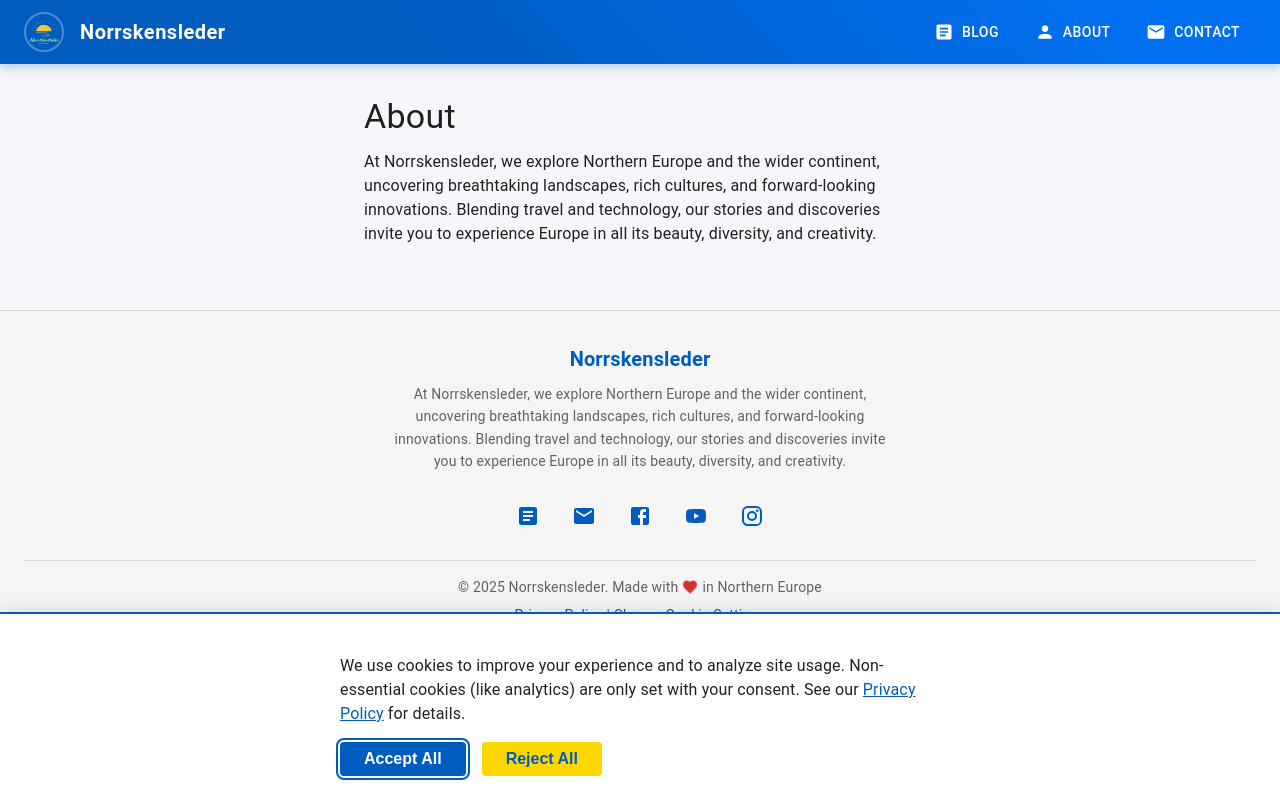
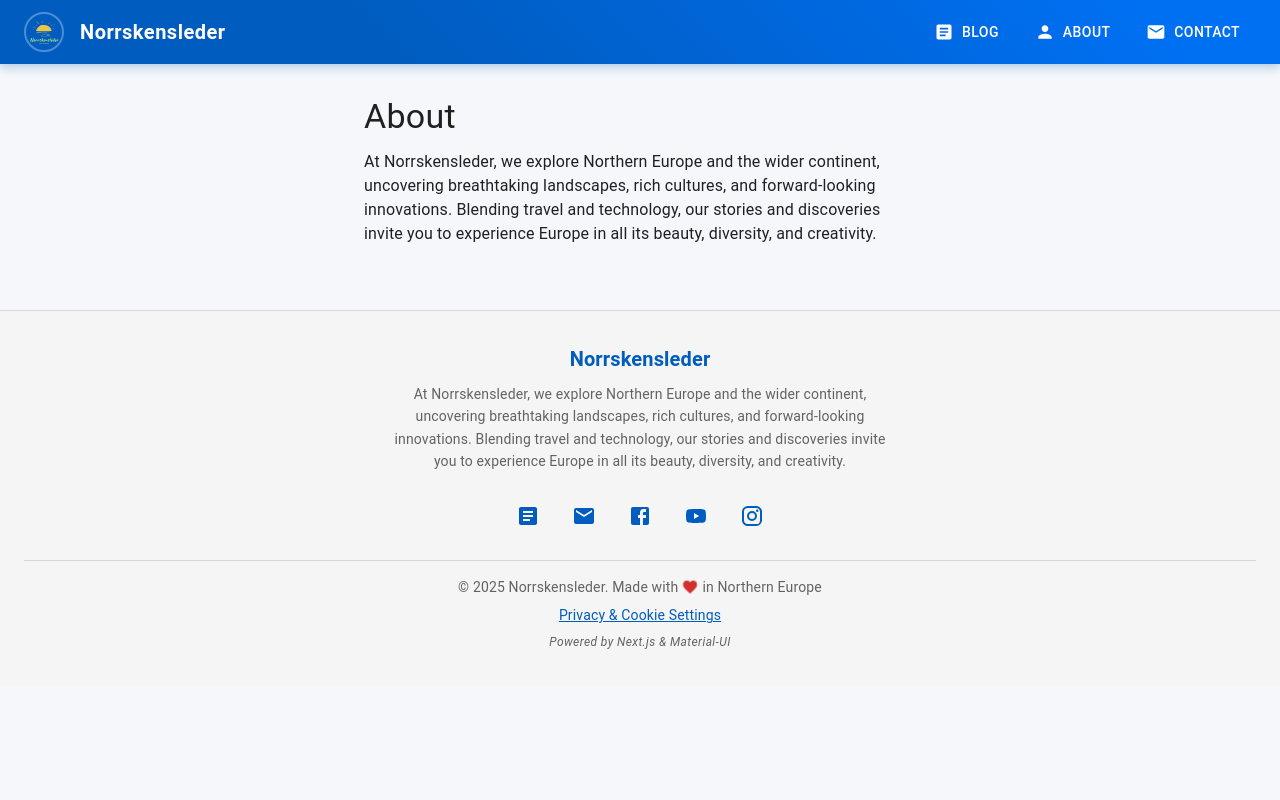
Before and after one commit to norrskensleder/norrskensleder.github.io, a Next.js app: page /about in a window 1280 px wide. Built offline with nearby package versions, Linux system fonts and the light colour scheme.

Commit message:
Remove custom consent

```diff
--- a/components/Footer.js
+++ b/components/Footer.js
@@ -9,16 +9,9 @@ import {
   YouTube,
   Instagram
 } from '@mui/icons-material';
-import { resetCookieConsent } from './CookieConsent';
 
 export default function Footer() {
   const currentYear = new Date().getFullYear();
-
-  function handleResetConsent(e) {
-    e.preventDefault();
-    resetCookieConsent();
-    window.location.reload();
-  }
 
   return (
     <Box
@@ -163,9 +156,13 @@ export default function Footer() {
 
           {/* Cookie and Privacy Policy Links */}
           <Typography variant="body2" color="text.secondary" sx={{ mt: 1 }}>
-            <MuiLink href="/privacy-policy" target="_blank" rel="noopener" underline="hover">Privacy Policy</MuiLink>
-            &nbsp;|&nbsp;
-            <MuiLink href="#" onClick={handleResetConsent} underline="hover">Change Cookie Settings</MuiLink>
+            <a
+              href="#"
+              onClick={() => window.googlefc?.callbackQueue?.push(window.googlefc?.showRevocationMessage)}
+              style={{ textDecoration: 'underline', color: '#005cbf' }}
+            >
+              Privacy & Cookie Settings
+            </a>
           </Typography>
 
           {/* Additional Info */}
--- a/components/SEO.js
+++ b/components/SEO.js
@@ -1,7 +1,7 @@
 // Comprehensive SEO component with meta tags, Open Graph, and structured data
 import Head from 'next/head';
 import { useRouter } from 'next/router';
-import { getCookieConsent } from './CookieConsent';
+import Script from 'next/script';
 
 const SEO = ({
   title = 'Norrskensleder - Adventures in Northern Europe',
@@ -83,9 +83,6 @@ const SEO = ({
   } : null;
 
   const finalStructuredData = structuredData || articleStructuredData || defaultStructuredData;
-
-  // Consent status for cookies (e.g., for AdSense)
-  const consent = typeof window !== 'undefined' ? getCookieConsent() : null;
 
   return (
     <Head>
@@ -191,14 +188,13 @@ const SEO = ({
       {/* Social Media Profile Links */}
       <link rel="me" href="https://github.com/norrskensleder" />
 
-      {/* AdSense script: only load if consent is accepted */}
-      {consent === 'accepted' && (
-        <script
-          async
-          src="https://pagead2.googlesyndication.com/pagead/js/adsbygoogle.js?client=ca-pub-3305345510108069"
-          crossOrigin="anonymous"
-        />
-      )}
+      {/* AdSense script */}
+      <Script
+        async
+        src="https://pagead2.googlesyndication.com/pagead/js/adsbygoogle.js?client=ca-pub-3305345510108069"
+        crossOrigin="anonymous"
+        strategy="afterInteractive"
+      />
     </Head>
   );
 };
--- a/components/ScriptLoader.js
+++ b/components/ScriptLoader.js
@@ -1,5 +1,4 @@
 import { useEffect } from 'react';
-import { getCookieConsent } from './CookieConsent';
 
 const SCRIPTS = [
   {
@@ -21,7 +20,6 @@ const SCRIPTS = [
 
 export default function ScriptLoader() {
   useEffect(() => {
-    if (getCookieConsent() === 'accepted') {
     SCRIPTS.forEach(script => {
       if (!document.getElementById(script.id)) {
         const s = document.createElement('script');
@@ -32,7 +30,6 @@ export default function ScriptLoader() {
         s.onload = script.inject;
       }
     });
-    }
   }, []);
   return null;
 }
--- a/package.json
+++ b/package.json
@@ -14,7 +14,6 @@
     "@mui/material": "^7.3.1",
     "firebase": "^12.0.0",
     "gray-matter": "^4.0.3",
-    "js-cookie": "^3.0.5",
     "marked": "^9.1.2",
     "next": "^15.4.5",
     "react": "^18.2.0",
--- a/pages/_app.js
+++ b/pages/_app.js
@@ -7,7 +7,6 @@ import { LoadingProvider } from '../components/GlobalLoading';
 import { SkipToMain } from '../components/Accessibility';
 import SEO from '../components/SEO';
 import { useRouter } from 'next/router';
-import CookieConsent, { getCookieConsent } from '../components/CookieConsent';
 import ScriptLoader from '../components/ScriptLoader';
 
 const theme = createTheme({
@@ -91,7 +90,6 @@ const theme = createTheme({
 export default function MyApp({ Component, pageProps }) {
   const router = useRouter();
   const isArticlePage = router.pathname === '/[slug]';
-  const consent = getCookieConsent();
   return (
     <ErrorBoundary>
       <LoadingProvider>
@@ -99,8 +97,7 @@ export default function MyApp({ Component, pageProps }) {
         <ThemeProvider theme={theme}>
           <CssBaseline />
           <SkipToMain />
-          <CookieConsent />
-          {consent === 'accepted' && <ScriptLoader />}
+          <ScriptLoader />
 
           {/* Accessibility styles */}
           <style jsx global>{`
```
Also changed, not shown: 1 other file (tests, documents, lock files or other folders). Lines whose indentation alone changed are shown as unchanged.
